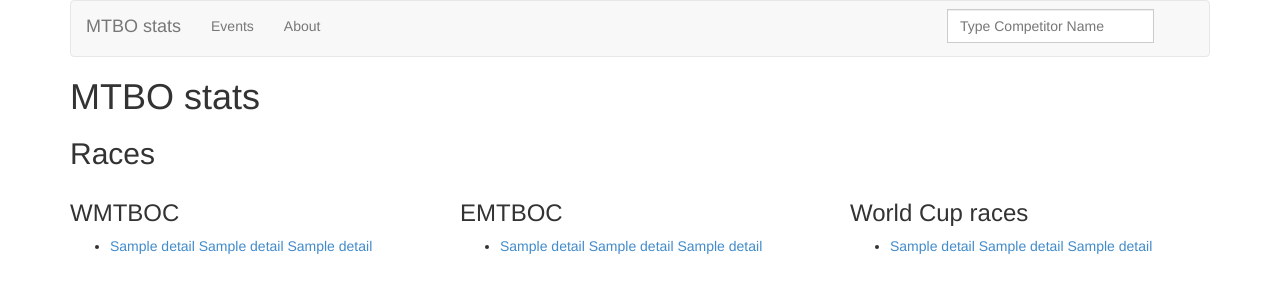
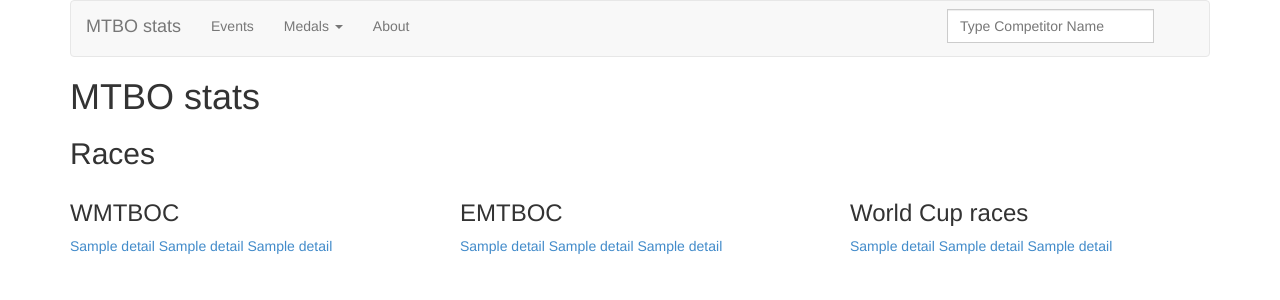
Before and after one commit to jirivrany/stats_mtbo, a Flask app: template templates/index.html in a window 1280 px wide. Shown: the top 300 px of the page. Run offline with Flask 2, Linux system fonts and the light colour scheme; the template is opened without the code that fills it: most values are stand-ins (such as "Sample title", 1, 10 or a date in 2020); data that the repository does not hold is empty; parts of the project's set-up code (start-up, migrations or seed data) failed here and were passed over; some libraries are stand-ins or nearby versions.

Commit message:
redesign of tables

```diff
--- a/flaskapp.py
+++ b/flaskapp.py
@@ -73,7 +73,7 @@ def competitor(competitor_id):
 
 
 @app.route('/medals_table/<event>/')
-def medals_table(event):
+def medals_table(event='WMTBOC'):
     model = Results(mysql)
     medal_lines = [model.get_place_count(place, event.upper()) for place in range(1, 4)]
 
--- a/templates/default.html
+++ b/templates/default.html
@@ -30,6 +30,14 @@
     <div class="collapse navbar-collapse" id="bs-example-navbar-collapse-1">
         <ul class="nav navbar-nav">
             <li><a href="/">Events</a></li>
+            <li class="dropdown">
+                <a href="/medals_table/wmtboc/" class="dropdown-toggle" data-toggle="dropdown">Medals <b class="caret"></b></a>
+                <ul class="dropdown-menu">
+                    <li><a href="/medals_table/wmtboc/">WMTBOC</a></li>
+                    <li><a href="/medals_table/emtboc/">EMTBOC</a></li>
+                    <li><a href="/medals_table/wcup/">World Cup</a></li>
+                </ul>
+            </li>
             <li><a href="/">About</a></li>
 
         </ul>
--- a/templates/index.html
+++ b/templates/index.html
@@ -7,7 +7,7 @@
 <div class="row">
     <div class="col-md-4">
         <h3>WMTBOC</h3>
-        <ul>
+        <ul class="list-unstyled">
             {% for details in wmtboc %}
             <li>
                 <a href="/race/{{ details[0] }}">
@@ -21,7 +21,7 @@
     </div>
     <div class="col-md-4">
         <h3>EMTBOC</h3>
-        <ul>
+        <ul class="list-unstyled">
             {% for details in emtboc %}
             <li>
                 <a href="/race/{{ details[0] }}">
@@ -35,7 +35,7 @@
     </div>
     <div class="col-md-4">
         <h3>World Cup races</h3>
-        <ul>
+        <ul class="list-unstyled">
             {% for details in wcup %}
             <li>
                 <a href="/race/{{ details[0] }}">
--- a/templates/medals.html
+++ b/templates/medals.html
@@ -1,7 +1,7 @@
 {% extends "default.html" %} {% block content %}
 <h1>{{ title }}</h1>
 <div class="row">
-    <table>
+    <table class="table-condensed">
     <tr>
         <th>Competitor</th>
         <th>Gold</th>
@@ -15,7 +15,6 @@
                     {{ competitors[competitor_id]["first"] }}
                     {{ competitors[competitor_id]["last"] }}
                 </a>
-                {{ competitors[competitor_id]["nationality"] }}
                 <img src="{{ url_for('static', filename='css/blank.gif') }}"
                      class="flag flag-{{ flags[competitors[competitor_id]["nationality"]].lower() }}"
                      alt="{{ competitors[competitor_id]["nationality"] }}" />
--- a/templates/race.html
+++ b/templates/race.html
@@ -3,7 +3,7 @@
 <div class="row">
     <div class="col-md-6">
         <h2>Women</h2>
-        <ul>
+        <ul class="list-unstyled">
             {% for row in women %}
             <li>
                 {{ row[2] }}
@@ -22,7 +22,7 @@
     </div>
     <div class="col-md-6">
         <h2>Men</h2>
-        <ul>
+        <ul class="list-unstyled">
             {% for row in men %}
             <li>
                 {{ row[2] }}
```
